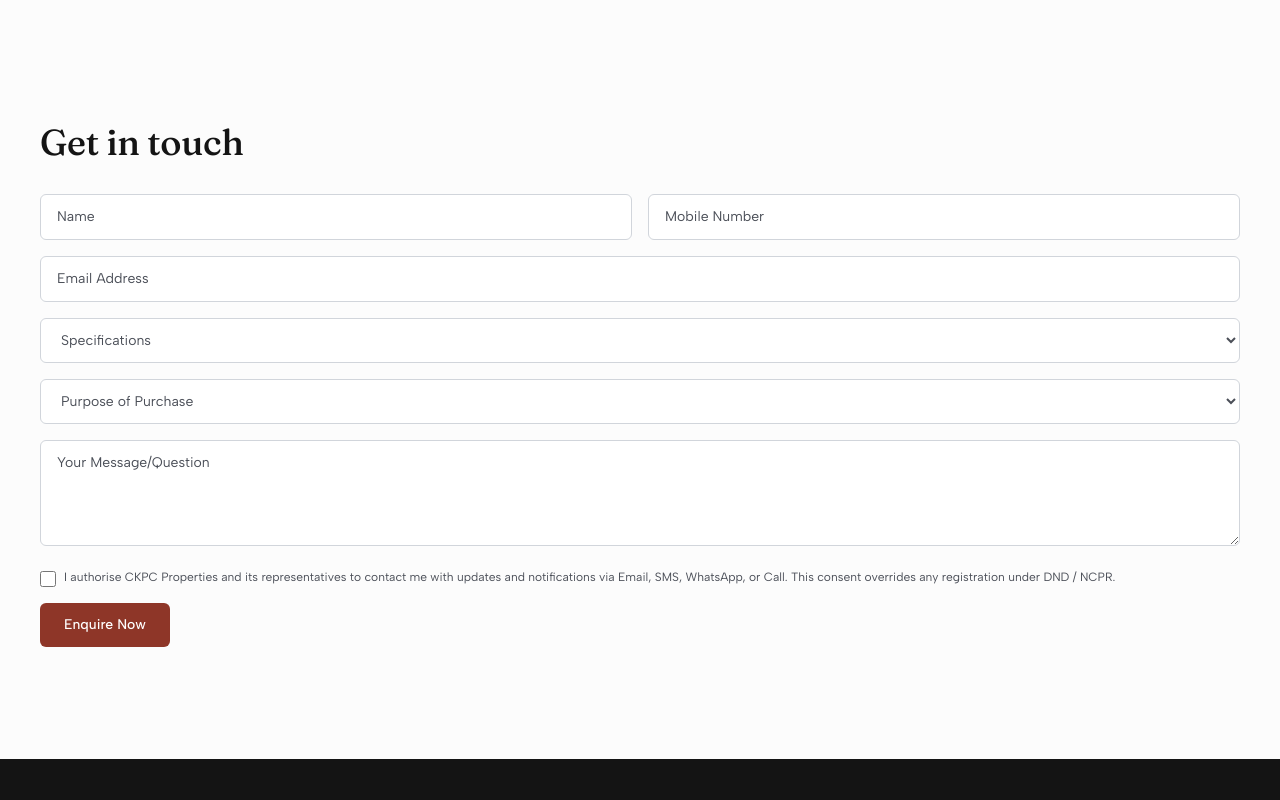
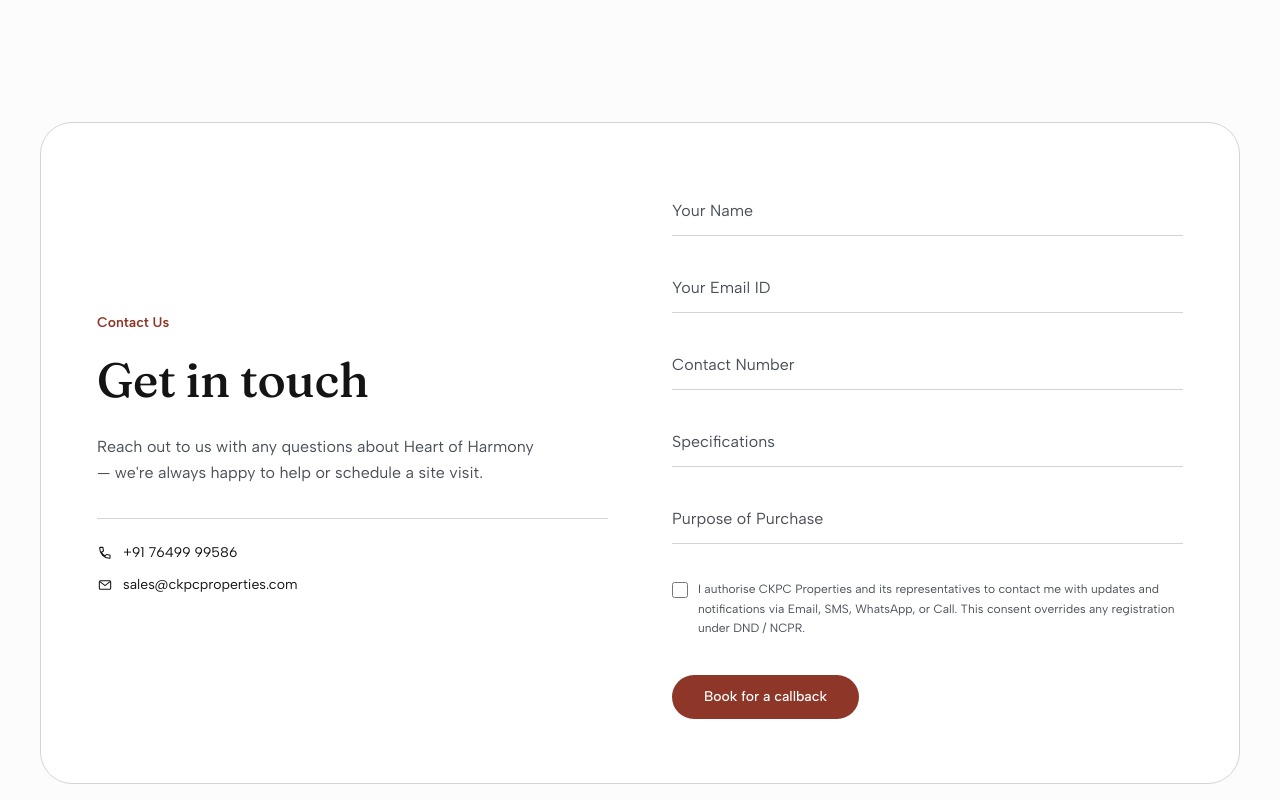
Before and after one commit to phanisri1601/heartofharmony, a Next.js app: page /resources in a window 1280 px wide. Shown: the part 1760-2560 px from the top of the page. Built offline with nearby package versions, Linux system fonts and the light colour scheme.

Commit message:
form and text

```diff
--- a/src/components/sections/ContactSection.tsx
+++ b/src/components/sections/ContactSection.tsx
@@ -4,9 +4,24 @@ import { useState, type FormEvent } from "react";
 import { motion } from "framer-motion";
 import Link from "next/link";
 import { contactSection } from "@/data/homepage";
+import { footerContact } from "@/data/navigation";
+import { PhoneIcon, MailIcon } from "@/components/icons/ContactIcons";
+
+// Borderless fields with just a bottom underline — matches the reference
+// UI (structure/spacing only, not its copy or colors): thin light line,
+// soft muted placeholder text, no boxes.
+const fieldClass =
+  "w-full border-0 border-b border-brand-border bg-transparent px-0 py-3 text-base text-brand-dark placeholder:text-brand-gray focus:border-brand-primary focus:outline-none";
 
 export function ContactSection() {
   const [submitted, setSubmitted] = useState(false);
+  // Native <select> always renders its currently-selected option's text in
+  // the select's own color (there's no `placeholder:` pseudo-class for it
+  // like inputs get), so without tracking the value the "Specifications" /
+  // "Purpose of Purchase" placeholders would render full-dark instead of
+  // matching the other fields' muted placeholder look.
+  const [specifications, setSpecifications] = useState("");
+  const [purpose, setPurpose] = useState("");
 
   function handleSubmit(e: FormEvent<HTMLFormElement>) {
     e.preventDefault();
@@ -16,64 +31,74 @@ export function ContactSection() {
 
   return (
     <section id="get-in-touch" className="bg-brand-offwhite py-20 md:py-28">
-      <div className="container-page max-w-2xl">
+      <div className="container-page">
+        <div className="rounded-[32px] border border-brand-border bg-brand-white px-8 py-12 md:px-14 md:py-16">
           {submitted ? (
             <motion.div
               initial={{ opacity: 0, y: 12 }}
               animate={{ opacity: 1, y: 0 }}
-            className="rounded-2xl bg-brand-cream/60 p-10 text-center"
+              className="py-10 text-center"
             >
-            <h2 className="font-serif text-3xl text-brand-dark">
-              {contactSection.thankYou.heading}
-            </h2>
+              <h2 className="font-serif text-3xl text-brand-dark">{contactSection.thankYou.heading}</h2>
               <p className="mt-3 text-brand-gray">{contactSection.thankYou.body}</p>
               <Link
                 href="/"
-              className="mt-6 inline-block rounded-md bg-brand-primary px-6 py-3 text-sm font-medium text-brand-white transition hover:opacity-90"
+                className="mt-6 inline-block rounded-full bg-brand-primary px-6 py-3 text-sm font-medium text-brand-white transition hover:opacity-90"
               >
                 {contactSection.thankYou.cta}
               </Link>
             </motion.div>
           ) : (
-          <>
-            <h2 className="font-serif text-3xl text-brand-dark md:text-4xl">
+            <div className="grid gap-10 md:grid-cols-2 md:items-center md:gap-16">
+              {/* Left: eyebrow, heading, intro, quick contact details —
+                  vertically centered against the taller form column. */}
+              <div>
+                <span className="text-sm font-semibold text-brand-primary">{contactSection.eyebrow}</span>
+                <h2 className="mt-4 font-serif text-4xl leading-tight text-brand-dark md:text-5xl">
                   {contactSection.heading}
                 </h2>
-            <form onSubmit={handleSubmit} className="mt-8 space-y-4">
-              <div className="grid gap-4 sm:grid-cols-2">
-                <input
-                  name="your-name"
-                  type="text"
-                  placeholder="Name"
-                  required
-                  className="rounded-md border border-brand-border bg-brand-white px-4 py-3 text-sm placeholder:text-brand-gray focus:border-brand-primary focus:outline-none"
-                />
+                <p className="mt-6 max-w-md text-sm leading-relaxed text-brand-gray md:text-base">
+                  {contactSection.intro}
+                </p>
+
+                <div className="mt-8 space-y-3 border-t border-brand-border pt-6 text-sm text-brand-dark">
+                  <a href={footerContact.phoneHref} className="flex items-center gap-2.5 hover:text-brand-primary">
+                    <PhoneIcon />
+                    {footerContact.phone}
+                  </a>
+                  <a
+                    href={`mailto:${footerContact.email}`}
+                    className="flex items-center gap-2.5 hover:text-brand-primary"
+                  >
+                    <MailIcon />
+                    {footerContact.email}
+                  </a>
+                </div>
+              </div>
+
+              {/* Right: borderless underline form */}
+              <form onSubmit={handleSubmit} className="space-y-7">
+                <input name="your-name" type="text" placeholder="Your Name" required className={fieldClass} />
+                <input name="your-email" type="email" placeholder="Your Email ID" required className={fieldClass} />
                 <input
                   name="your-phone"
                   type="tel"
-                  placeholder="Mobile Number"
+                  placeholder="Contact Number"
                   required
-                  className="rounded-md border border-brand-border bg-brand-white px-4 py-3 text-sm placeholder:text-brand-gray focus:border-brand-primary focus:outline-none"
-                />
-              </div>
-              <input
-                name="your-email"
-                type="email"
-                placeholder="Email Address"
-                required
-                className="w-full rounded-md border border-brand-border bg-brand-white px-4 py-3 text-sm placeholder:text-brand-gray focus:border-brand-primary focus:outline-none"
+                  className={fieldClass}
                 />
 
                 <select
                   name="specifications"
-                defaultValue=""
-                className="w-full rounded-md border border-brand-border bg-brand-white px-4 py-3 text-sm text-brand-gray focus:border-brand-primary focus:outline-none"
+                  value={specifications}
+                  onChange={(e) => setSpecifications(e.target.value)}
+                  className={`${fieldClass} appearance-none ${specifications ? "" : "text-brand-gray"}`}
                 >
-                <option value="" disabled>
+                  <option value="" disabled className="bg-brand-white text-brand-gray">
                     Specifications
                   </option>
                   {contactSection.specifications.map((s) => (
-                  <option key={s} value={s}>
+                    <option key={s} value={s} className="bg-brand-white text-brand-dark">
                       {s}
                     </option>
                   ))}
@@ -81,46 +106,41 @@ export function ContactSection() {
 
                 <select
                   name="purpose"
-                defaultValue=""
-                className="w-full rounded-md border border-brand-border bg-brand-white px-4 py-3 text-sm text-brand-gray focus:border-brand-primary focus:outline-none"
+                  value={purpose}
+                  onChange={(e) => setPurpose(e.target.value)}
+                  className={`${fieldClass} appearance-none ${purpose ? "" : "text-brand-gray"}`}
                 >
-                <option value="" disabled>
+                  <option value="" disabled className="bg-brand-white text-brand-gray">
                     Purpose of Purchase
                   </option>
                   {contactSection.purposeOfPurchase.map((s) => (
-                  <option key={s} value={s}>
+                    <option key={s} value={s} className="bg-brand-white text-brand-dark">
                       {s}
                     </option>
                   ))}
                 </select>
 
-              <textarea
-                name="your-message"
-                placeholder="Your Message/Question"
-                rows={4}
-                className="w-full rounded-md border border-brand-border bg-brand-white px-4 py-3 text-sm placeholder:text-brand-gray focus:border-brand-primary focus:outline-none"
-              />
-
-              <label className="flex items-start gap-2 text-xs text-brand-gray">
+                <label className="flex items-start gap-2.5 pt-2 text-xs leading-relaxed text-brand-gray">
                   <input
                     type="checkbox"
                     name="checkbox-accept"
                     value="1"
                     required
-                  className="mt-0.5 h-4 w-4 shrink-0 rounded border-brand-border"
+                    className="mt-0.5 h-4 w-4 shrink-0 rounded border-brand-border bg-transparent accent-brand-primary"
                   />
                   <span>{contactSection.consentText}</span>
                 </label>
 
                 <button
                   type="submit"
-                className="w-full rounded-md bg-brand-primary px-6 py-3 text-sm font-medium text-brand-white transition hover:opacity-90 sm:w-auto"
+                  className="mt-2 inline-block rounded-full bg-brand-primary px-8 py-3 text-sm font-medium text-brand-white transition hover:opacity-90"
                 >
-                Enquire Now
+                  Book for a callback
                 </button>
               </form>
-          </>
+            </div>
           )}
+        </div>
       </div>
     </section>
   );
--- a/src/components/sections/Hero.tsx
+++ b/src/components/sections/Hero.tsx
@@ -123,12 +123,12 @@ export function Hero() {
           transition={{ duration: 0.6, delay: 0.4 }}
           className="mt-8 max-w-2xl border-t border-white/10 pt-6"
         >
-          <p className="text-sm leading-relaxed text-brand-white/60">
+          <p className="text-base leading-relaxed text-brand-white/60">
             <span className="font-semibold text-brand-white/80">{hero.description}</span>
           </p>
           <Link
             href="/homes/#floor-plans"
-            className="mt-3 inline-block text-sm font-medium text-brand-white underline underline-offset-4"
+            className="mt-3 inline-block text-base font-medium text-brand-white underline underline-offset-4"
           >
             {hero.floorPlanCta}
           </Link>
--- a/src/data/homepage.ts
+++ b/src/data/homepage.ts
@@ -291,7 +291,10 @@ export const faq = {
 };
 
 export const contactSection = {
+  eyebrow: "Contact Us",
   heading: "Get in touch",
+  intro:
+    "Reach out to us with any questions about Heart of Harmony — we're always happy to help or schedule a site visit.",
   specifications: [
     "3 BHK - 1786 sq.ft",
     "3 BHK - 1981 sq.ft",
```
Also changed, not shown: 1 other file (tests, documents, lock files or other folders). Lines whose indentation alone changed are shown as unchanged.
